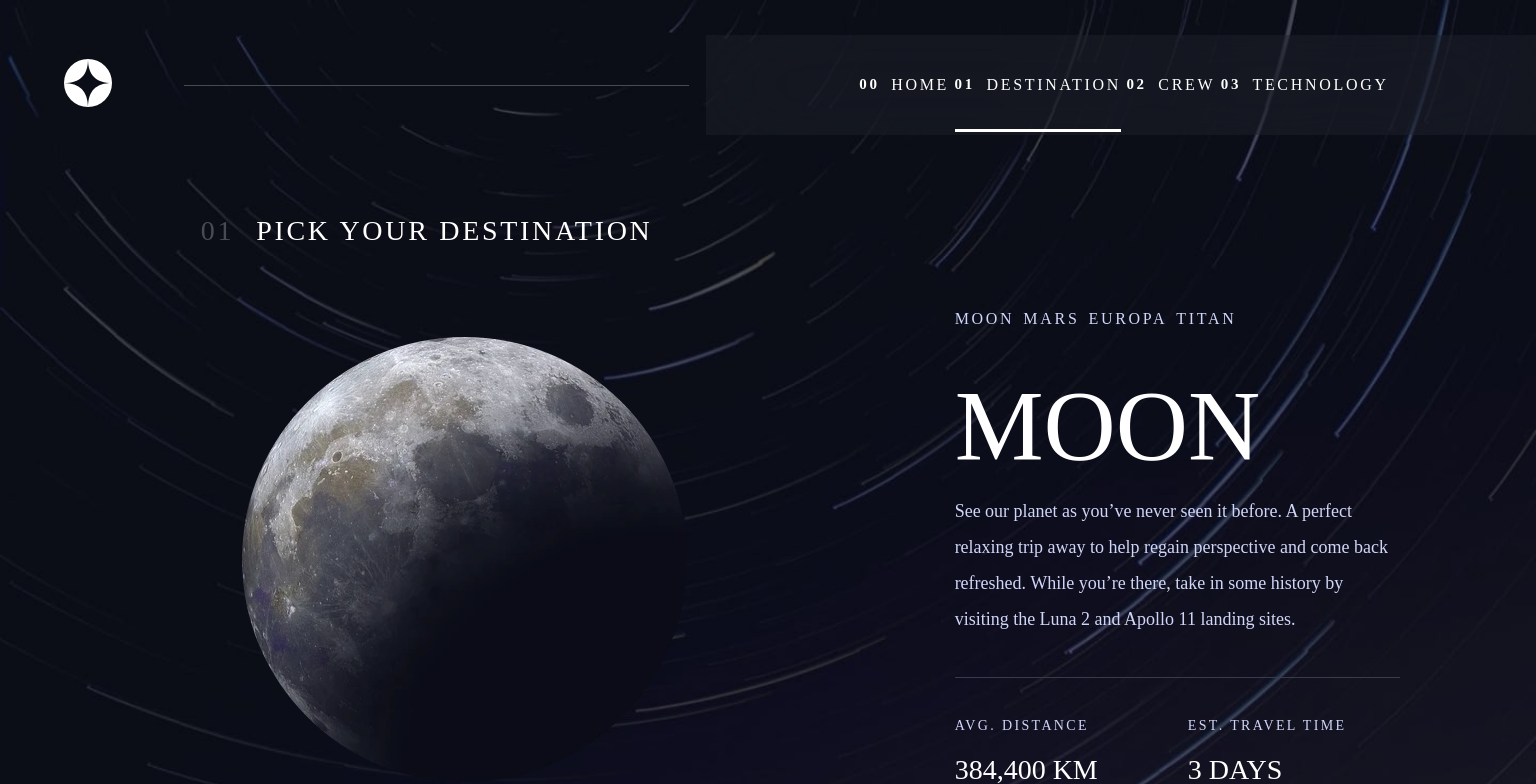
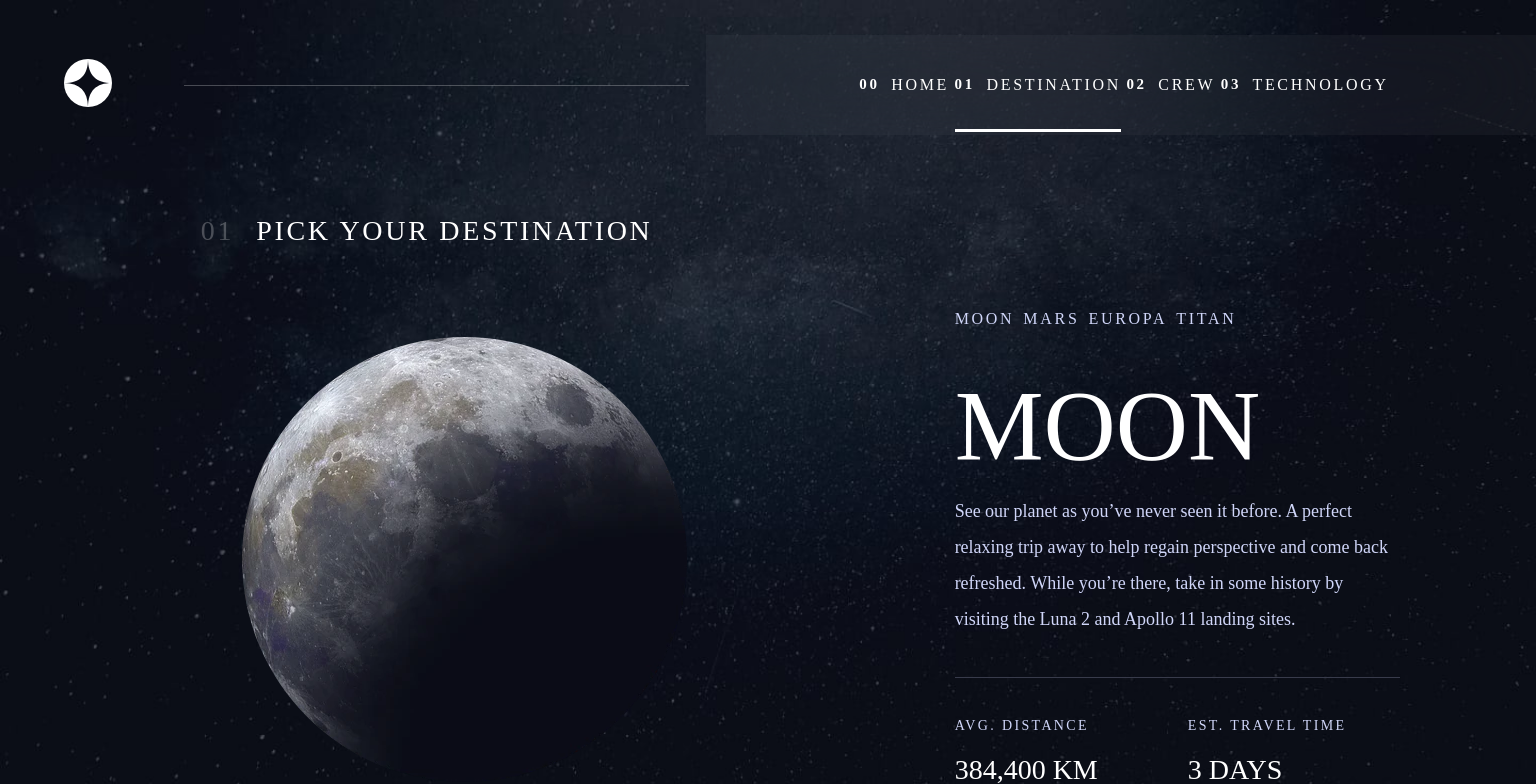
Before and after one commit to salvarez96/FEM-space-website, a React (Vite) app: page /destination/1 in a window 1536 px wide. Shown: the top 784 px of the page. Built offline with nearby package versions, Linux system fonts and the light colour scheme; a web font is replaced by a local one.

Commit message:
🚑️ Fix pages background images css conflicts

```diff
--- a/src/styles/pages/crew.module.scss
+++ b/src/styles/pages/crew.module.scss
@@ -1,4 +1,4 @@
-body {
+body:has(.crew-page-container) {
   background-image: url('/images/crew/background-crew-mobile.jpg');
 }
 
@@ -88,7 +88,7 @@ body {
 
 // tablet dimensions
 @media (min-width: 768px) {
-  body {
+  body:has(.crew-page-container) {
     background-image: url('/images/crew/background-crew-tablet.jpg');
   }
 
@@ -124,7 +124,7 @@ body {
 
 // desktop dimensions
 @media (min-width: 1440px) {
-  body {
+  body:has(.crew-page-container) {
     background-image: url('/images/crew/background-crew-desktop.jpg');
   }
 
--- a/src/styles/pages/destination.module.scss
+++ b/src/styles/pages/destination.module.scss
@@ -1,4 +1,4 @@
-body {
+body:has(.destination-page-container) {
   background-image: url('/images/destination/background-destination-mobile.jpg');
 }
 
@@ -123,7 +123,7 @@ body {
 
 // tablet dimensions
 @media (min-width: 768px) {
-  body {
+  body:has(.destination-page-container) {
     background-image: url('/images/destination/background-destination-tablet.jpg');
   }
 
@@ -164,7 +164,7 @@ body {
 
 // desktop dimensions
 @media (min-width: 1440px) {
-  body {
+  body:has(.destination-page-container) {
     background-image: url('/images/destination/background-destination-desktop.jpg');
   }
 
--- a/src/styles/pages/technology.module.scss
+++ b/src/styles/pages/technology.module.scss
@@ -1,4 +1,4 @@
-body {
+body:has(.technology-page-container) {
   background-image: url('/images/technology/background-technology-mobile.jpg');
 }
 
@@ -92,7 +92,7 @@ body {
 
 // tablet dimensions
 @media (min-width: 768px) {
-  body {
+  body:has(.technology-page-container) {
     background-image: url('/images/technology/background-technology-tablet.jpg');
   }
 
@@ -128,7 +128,7 @@ body {
 
 // desktop dimensions
 @media (min-width: 1440px) {
-  body {
+  body:has(.technology-page-container) {
     background-image: url('/images/technology/background-technology-desktop.jpg');
   }
 
```
